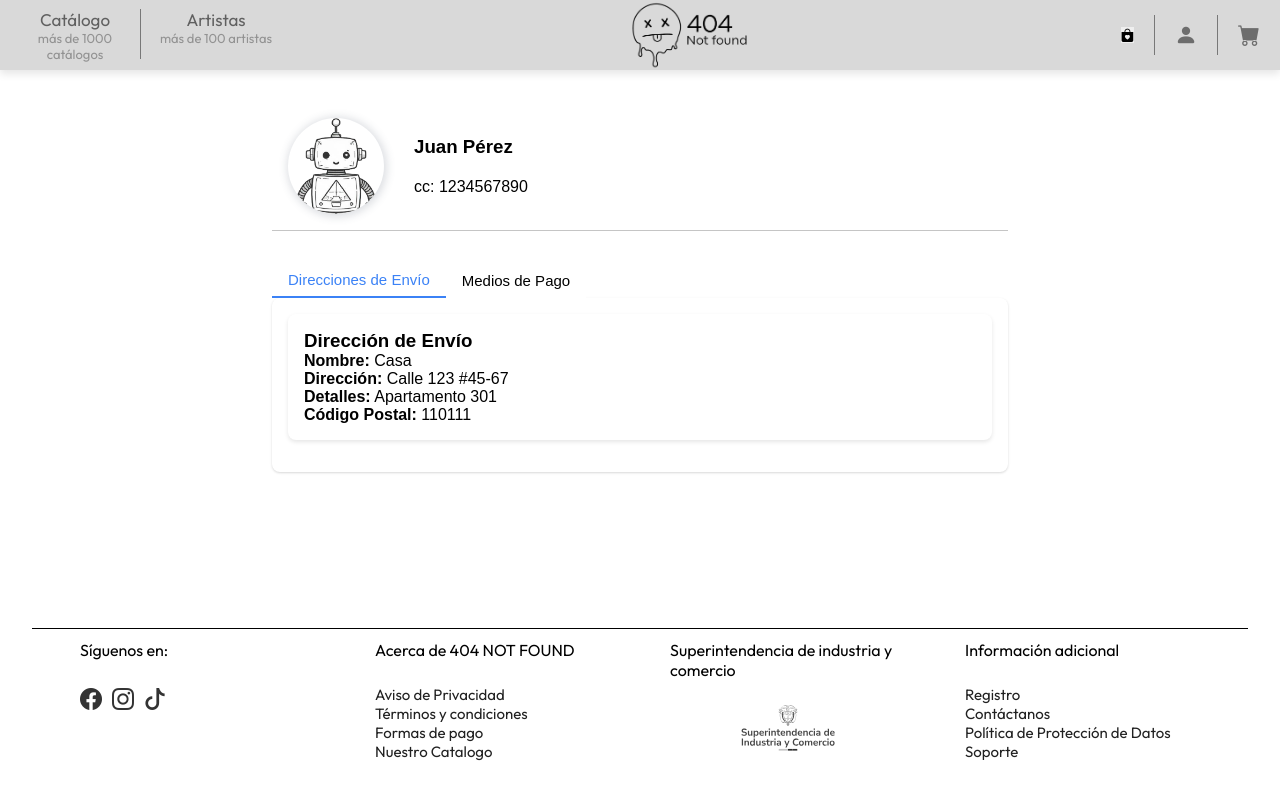
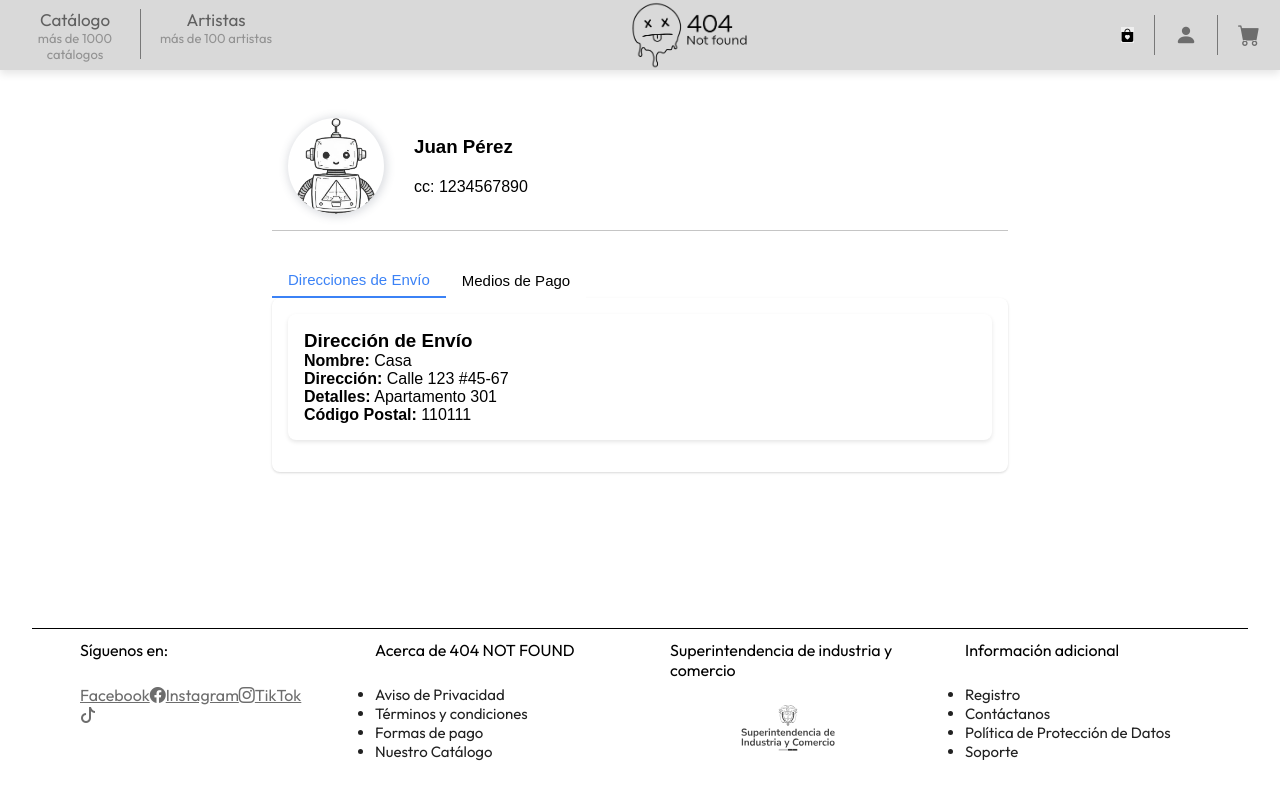
Before and after one commit to dogeuf02/TrabajoFactores, a React (Vite) app: page /miCuenta in a window 1280 px wide. Built offline with nearby package versions, Linux system fonts and the light colour scheme; no server answers.

Commit message:
cambio en Footer

```diff
--- a/src/components/Footer.tsx
+++ b/src/components/Footer.tsx
@@ -9,29 +9,46 @@
       <footer className={style.footer}>
         <div className="redes">
           <h3 className={style.titulo}>Síguenos en: </h3>
-          <i className="bi bi-facebook"></i>
-          <i className="bi bi-instagram"></i>
-          <i className="bi bi-tiktok"></i>
+          <a href="https://facebook.com">
+            <span className="sr-only">Facebook</span>
+            <i className="bi bi-facebook" />
+          </a>
+          <a href="https://instagram.com">
+            <span className="sr-only">Instagram</span>
+            <i className="bi bi-instagram" />
+          </a>
+          <a href="https://tiktok.com">
+            <span className="sr-only">TikTok</span>
+            <i className="bi bi-tiktok" />
+          </a>
         </div>
         <div className={style.acercaDe}>
           <h3 className={style.titulo}>Acerca de 404 NOT FOUND</h3>
-          <ul>Aviso de Privacidad</ul>
-          <ul>Términos y condiciones</ul>
-          <ul>Formas de pago</ul>
-          <ul>Nuestro Catalogo</ul>
+          <ul>
+            <li>Aviso de Privacidad</li>
+            <li>Términos y condiciones</li>
+            <li>Formas de pago</li>
+            <li>Nuestro Catálogo</li>
+          </ul>
         </div>
         <div className={style.superintendencia}>
           <h3 className={style.titulo}>
             Superintendencia de industria y comercio
           </h3>
-          <img src={sic} alt="sic" className={style.sic}/>
+          <img
+            src={sic}
+            alt="Logo de la Superintendencia de Industria y Comercio de Colombia"
+            className={style.sic}
+          />
         </div>
         <div className={style.info}>
           <h3 className={style.titulo}>Información adicional</h3>
-          <ul>Registro</ul>
-          <ul>Contáctanos</ul>
-          <ul>Política de Protección de Datos</ul>
-          <ul>Soporte</ul>
+          <ul>
+            <li>Registro</li>
+            <li>Contáctanos</li>
+            <li>Política de Protección de Datos</li>
+            <li>Soporte</li>
+          </ul>
         </div>
       </footer>
     </section>
```
